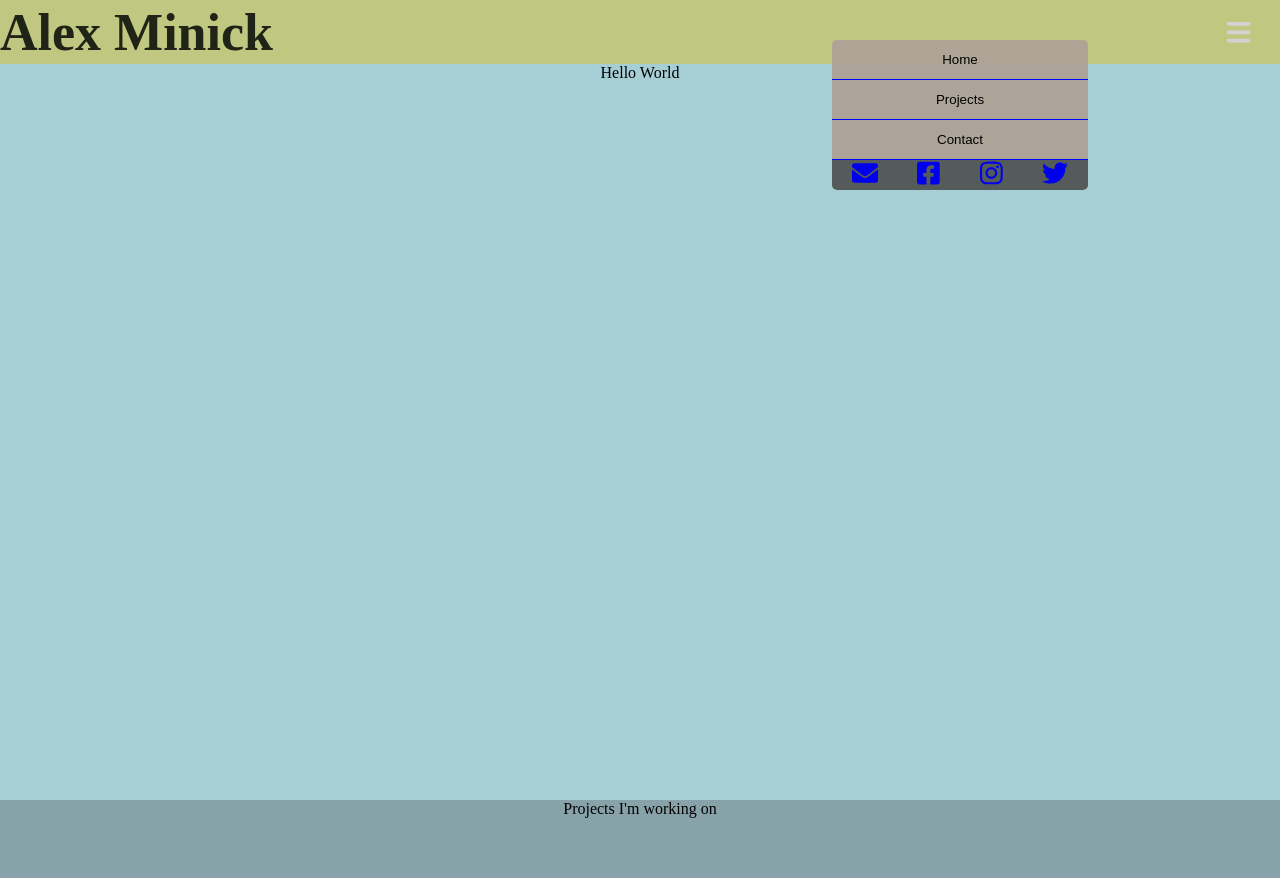
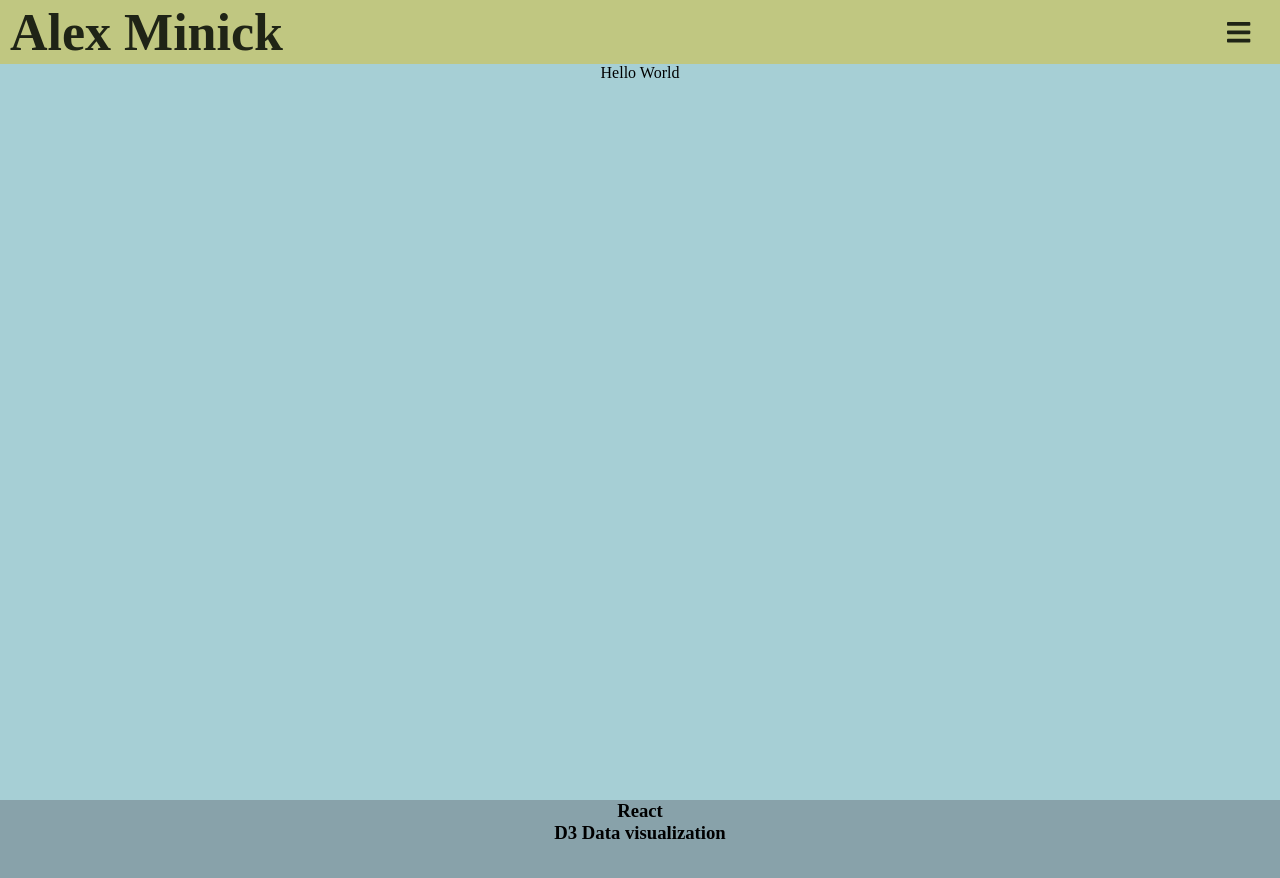
Before and after one commit to afminick/portfolio-website, a React (Create React App) app: page / in a window 1280 px wide. Shown: the top 878 px of the page. Built offline with nearby package versions, Linux system fonts and the light colour scheme.

Commit message:
Started Projects section

```diff
--- a/src/Header.css
+++ b/src/Header.css
@@ -10,8 +10,8 @@
     color: rgb(31,36,22);
   }
 
-  #title {
-    flex:2;
+  .title {
+    margin-left: 10px;
   }
 
   #navMenuButton {
--- a/src/Header.js
+++ b/src/Header.js
@@ -5,7 +5,7 @@ import { FontAwesomeIcon} from '@fortawesome/react-fontawesome'
 
 function Header() {
 
-    const [navMenuOpen, setNavMenuOpen] = useState(true);
+    const [navMenuOpen, setNavMenuOpen] = useState(false);
 
     return(
         <div className='App-header'>
--- a/src/MainBody.css
+++ b/src/MainBody.css
@@ -4,12 +4,12 @@
 
 }
 
-.mainOne {
+.bio {
     background-color: rgb(166,207,213);
     height: 92vh;
 }
 
-.mainTwo {
+.projects {
     background-color: rgb(136,162,170);
     height: 92vh;
 }
--- a/src/MainBody.js
+++ b/src/MainBody.js
@@ -1,5 +1,6 @@
 import React from 'react';
 import './MainBody.css';
+import Projects from './Projects';
 
 class MainBody extends React.Component {
     constructor() {
@@ -12,11 +13,11 @@ class MainBody extends React.Component {
     render() {
         return (
             <div className="mainBody">
-              <div className="mainOne">
+              <div className="bio">
                 <p>Hello World</p>
               </div>
-              <div className="mainTwo">
-                <p>Projects I'm working on</p>
+              <div className="projects">
+                <Projects />
               </div>
             </div>
 
--- a/src/NavMenu.js
+++ b/src/NavMenu.js
@@ -5,7 +5,7 @@ import { FontAwesomeIcon } from '@fortawesome/react-fontawesome';
 function NavMenu() {
 
     const [projectsMenu, setProjectsMenu] = useState(false);
-    const [contactMenu, setContactMenu] = useState(true);
+    const [contactMenu, setContactMenu] = useState(false);
 
     return (
         <div id='navMenu'>
@@ -19,6 +19,7 @@ function NavMenu() {
                 onClick={() => setProjectsMenu(!projectsMenu)}>
                 Projects
             </button>
+            {projectsMenu ? <ProjectsMenu /> : null}
             <button
                 className="navSubMenuButton"
                 onClick={() => setContactMenu(!contactMenu)}
@@ -41,4 +42,12 @@ function ContactMenu() {
     )
 }
 
+function ProjectsMenu() {
+    return (
+        <div className='subMenu'>
+            <a href="#projects">React</a>
+        </div>
+    )
+}
+
 export default NavMenu
--- /dev/null
+++ b/src/Projects.js
@@ -0,0 +1,14 @@
+import React from 'react'
+
+function Projects() {
+
+    return (
+        <div id='projects'>
+            <h3>React</h3>
+            <h3>D3 Data visualization</h3>
+        </div>
+    )
+
+}
+
+export default Projects
```
